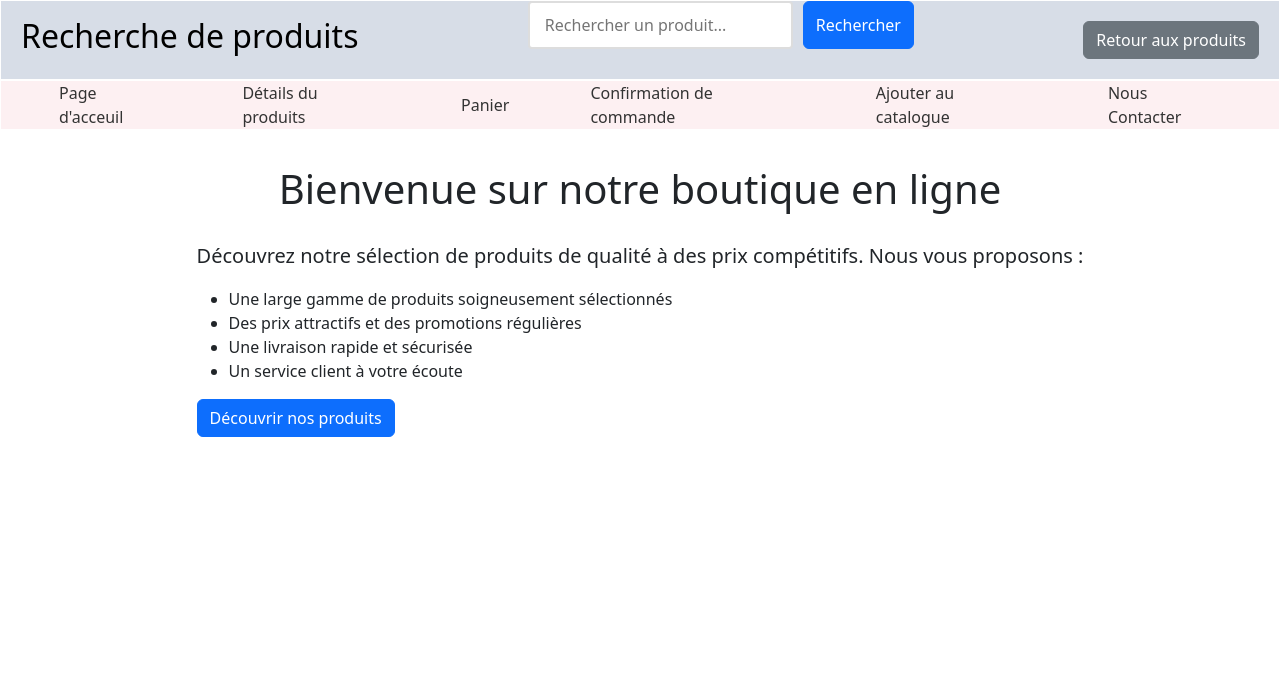
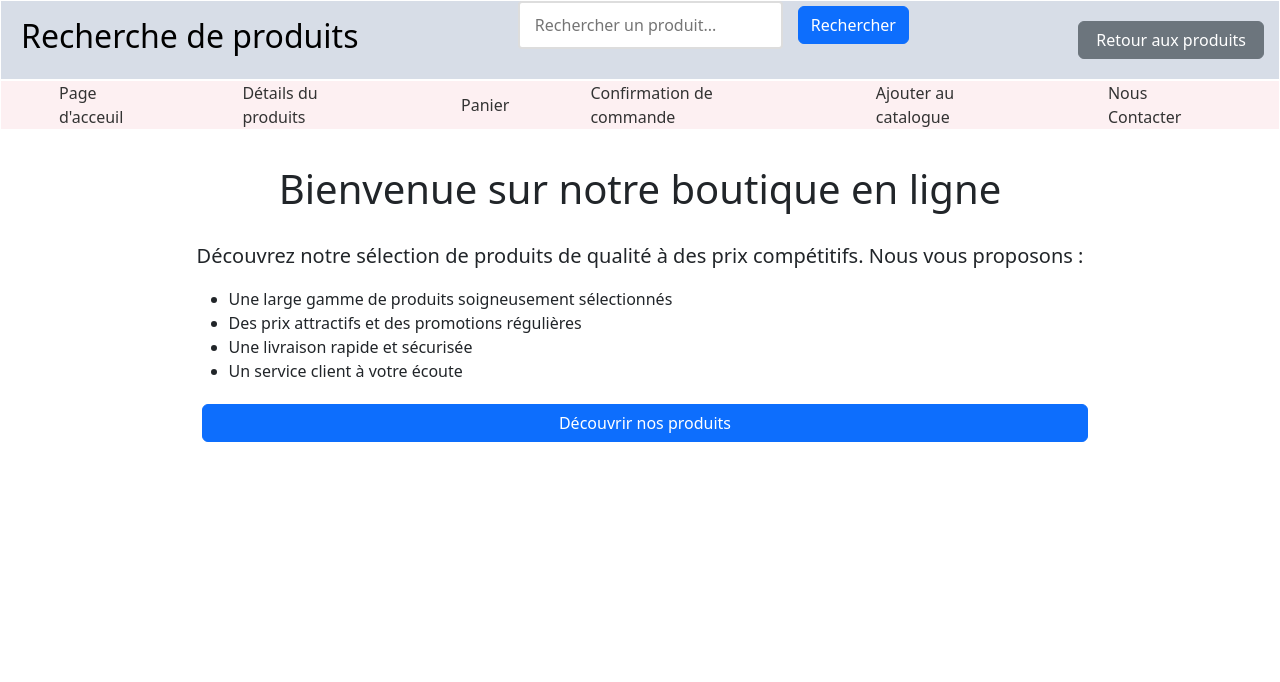
Before and after one commit to bouabre225/boutique-en--ligne, a PHP site: page /index.php in a window 1280 px wide. Shown: the top 682 px of the page. Run offline with PHP 8.4, Linux system fonts and the light colour scheme.

Commit message:
mis à jour du css

```diff
--- a/styles/style.css
+++ b/styles/style.css
@@ -33,6 +33,13 @@
     display: flex;
 }
 
+.btn
+{
+    background-color: beige;
+    padding: 10px;
+    margin: 5px;
+    width: 100%;
+}
 
 nav{
     background-color: #dc354512;
```
